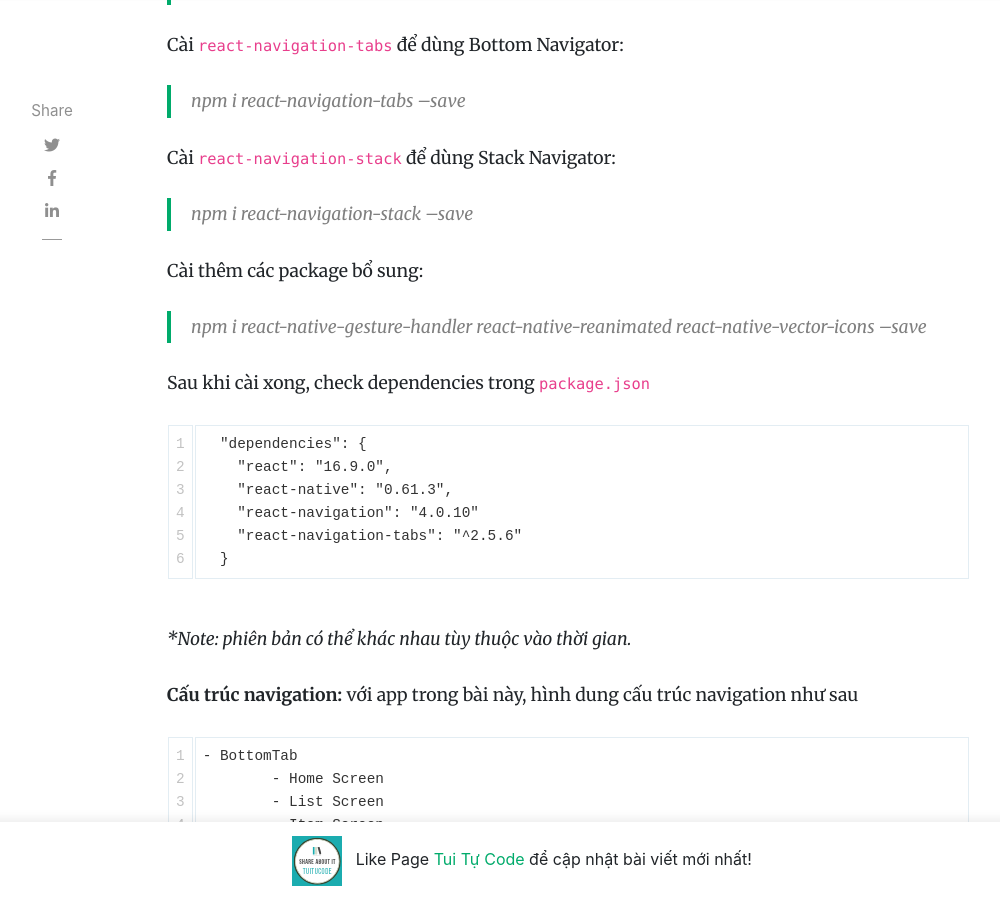
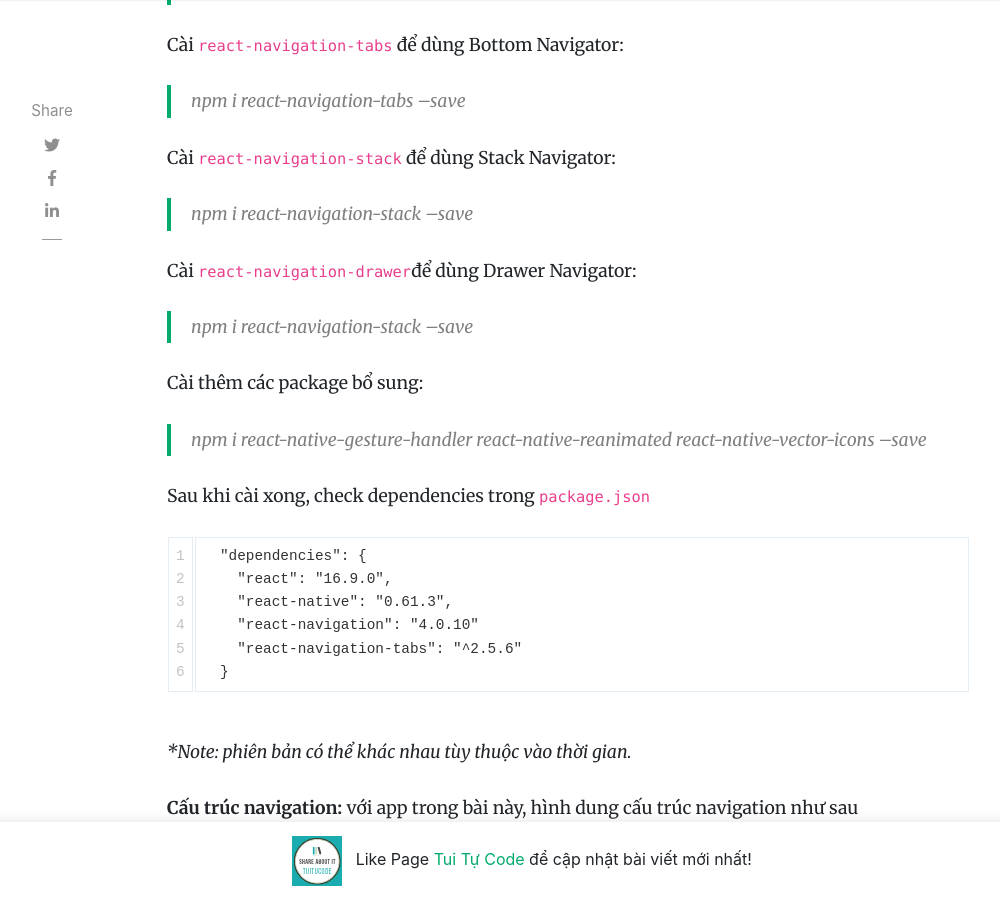
Before and after one commit to tuitucode/tuitucode.github.io, a Jekyll site: the page built from _posts/2019-11-03-ket-hop-stack-tab-drawer-navigation-react-native.md, in a window 1280 px wide and 900 px high, scrolled down 1832 px. Shown: the whole window, without its empty margins (118-1118 px from the left). Built offline with Jekyll 4.4.1, drawn with Linux system fonts in a browser that asks for light colours; nearby versions of some CDN libraries; comment, search, counter and statistics services are not loaded.

Commit message:
Update 2019-11-03-ket-hop-stack-tab-drawer-navigation-react-native.md

```diff
--- a/_posts/2019-11-03-ket-hop-stack-tab-drawer-navigation-react-native.md
+++ b/_posts/2019-11-03-ket-hop-stack-tab-drawer-navigation-react-native.md
@@ -35,6 +35,9 @@ Cài `react-navigation-tabs` để dùng Bottom Navigator:
 > npm i react-navigation-tabs --save
 
 Cài `react-navigation-stack` để dùng Stack Navigator:
+> npm i react-navigation-stack --save
+
+Cài `react-navigation-drawer`để dùng Drawer Navigator:
 > npm i react-navigation-stack --save
 
 Cài thêm các package bổ sung:
```
